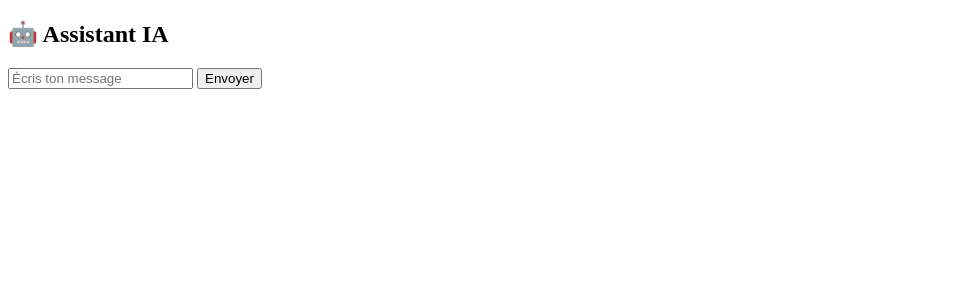
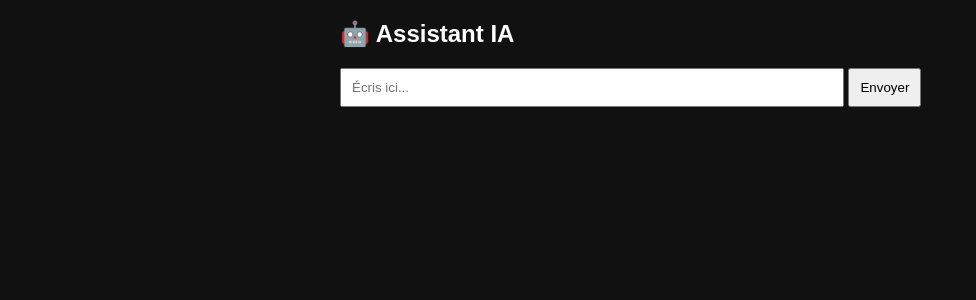
Before and after one commit to cheikhdiallo242-cpu/assistant-ia, a Flask app: page / in a window 1280 px wide. Shown: the top 300 px of the page, without its empty margins (0-976 px from the left). Run offline with Flask 3, Linux system fonts and the light colour scheme.

Commit message:
Update index.html

```diff
--- a/templates/index.html
+++ b/templates/index.html
@@ -1,19 +1,50 @@
 <!DOCTYPE html>
 <html lang="fr">
 <head>
-  <meta charset="UTF-8">
-  <title>Assistant IA</title>
+    <meta charset="UTF-8">
+    <title>Assistant IA</title>
+    <style>
+        body { font-family: Arial; background:#111; color:#fff; }
+        #chat { max-width:600px; margin:auto; }
+        .user { color:#4af; margin:8px 0; }
+        .bot { color:#0f0; margin:8px 0; white-space:pre-line; }
+        input { width:80%; padding:10px; }
+        button { padding:10px; }
+    </style>
 </head>
 <body>
 
-<h2>🤖 Assistant IA</h2>
+<div id="chat">
+    <h2>🤖 Assistant IA</h2>
+    <div id="messages"></div>
 
-<div id="messages"></div>
+    <input id="input" placeholder="Écris ici..." />
+    <button onclick="send()">Envoyer</button>
+</div>
 
-<input id="input" placeholder="Écris ton message">
-<button onclick="send()">Envoyer</button>
+<script>
+async function send() {
+    const input = document.getElementById("input");
+    const messages = document.getElementById("messages");
+    const text = input.value.trim();
+    if (!text) return;
 
-<script src="/static/script.js"></script>
+    messages.innerHTML += `<div class="user">👤 ${text}</div>`;
+    input.value = "";
+
+    const response = await fetch("/chat", {
+        method: "POST",
+        headers: { "Content-Type": "application/json" },
+        body: JSON.stringify({
+            message: text,
+            user: "cheikh"
+        })
+    });
+
+    const data = await response.json();
+    messages.innerHTML += `<div class="bot">🤖 ${data.response}</div>`;
+}
+</script>
 
 </body>
 </html>
```
